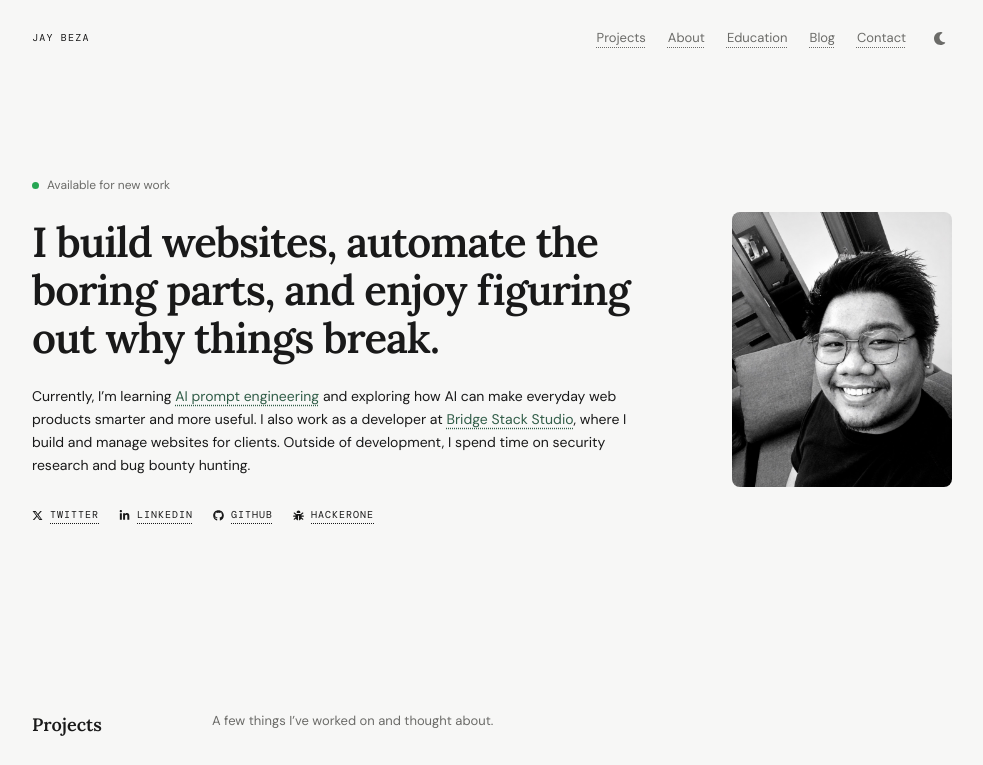
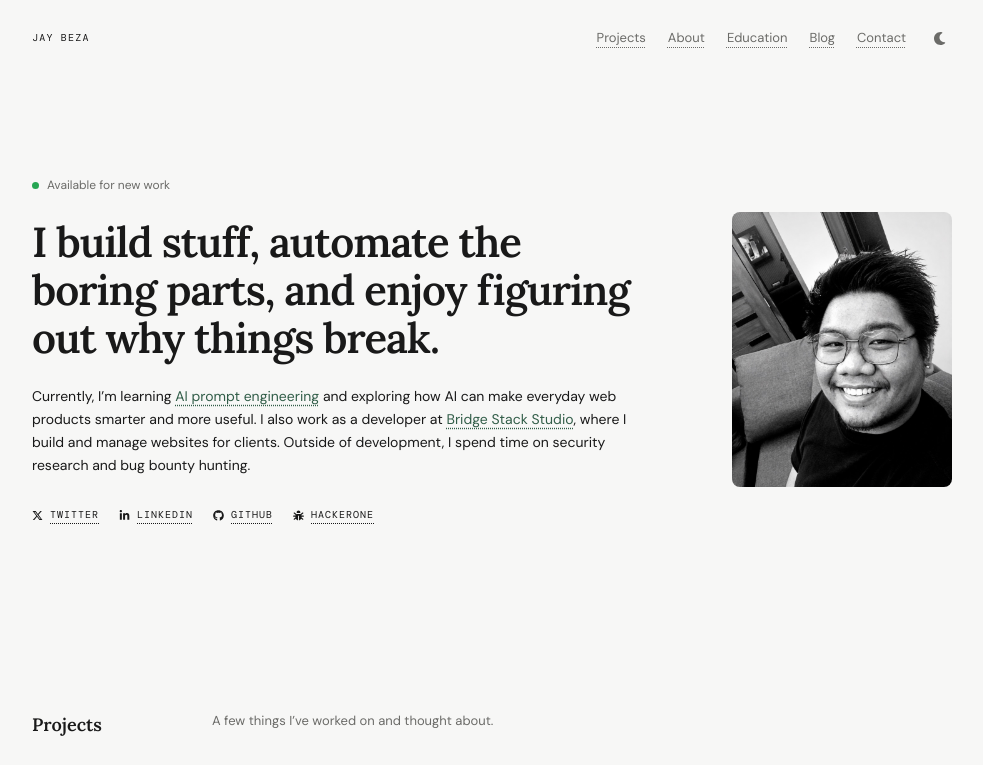
Before and after one commit to zabe-dev/zabe-dev-portfolio, a Next.js app: page / in a window 1280 px wide. Shown: the top 765 px of the page, without its empty margins (148-1131 px from the left). Built offline with nearby package versions, Linux system fonts and the light colour scheme; a web font is replaced by a local one.

Commit message:
Update hero copy

```diff
--- a/app/components/Hero.tsx
+++ b/app/components/Hero.tsx
@@ -7,9 +7,7 @@ export function Hero() {
         <div className="status">
           <span aria-hidden="true" /> Available for new work
         </div>
-        <h1>
-          I build websites, automate the boring parts, and enjoy figuring out why things break.
-        </h1>
+        <h1>I build stuff, automate the boring parts, and enjoy figuring out why things break.</h1>
         <p>
           Currently, I’m learning{' '}
           <a className="inline-link" id="ai" href="#ai">
```
